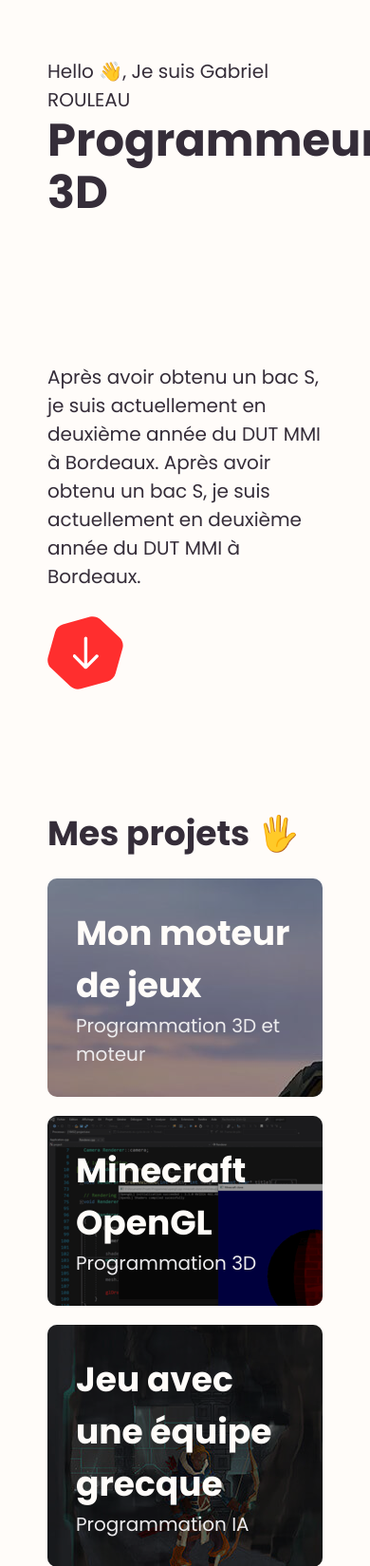
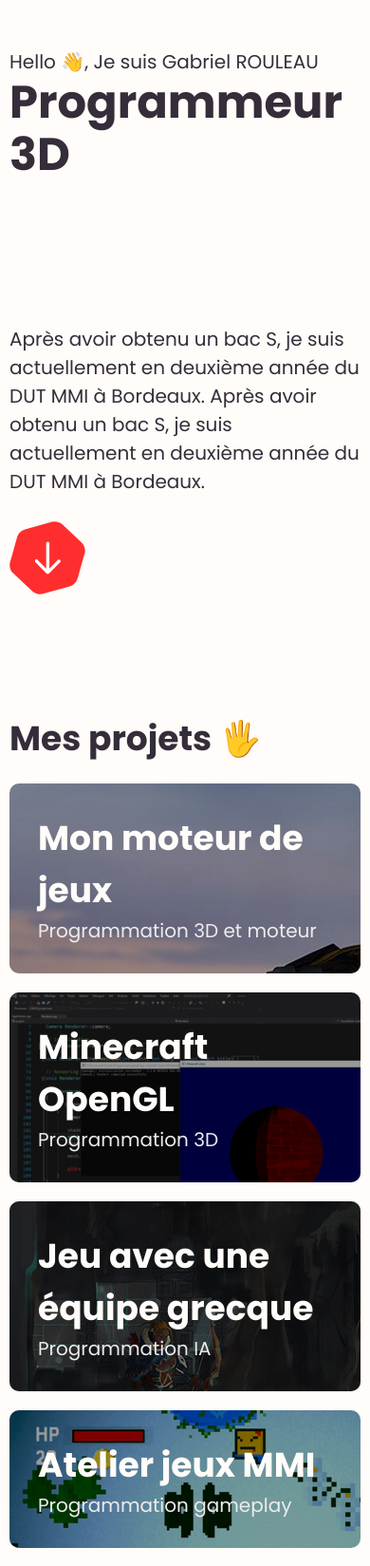
Before and after one commit to ckyre/portfolio, a PHP site: page / in a window 390 px wide; the page is wider, and only the part inside the window is pictured. Shown: the top 1649 px of that part at 95% size. Run offline with PHP 8.4, Linux system fonts and the light colour scheme.

Commit message:
Small phones responsive

```diff
--- a/style.css
+++ b/style.css
@@ -303,6 +303,15 @@ p .desc {
   body {
     margin: 60px 50px;
   }
+}
+
+@media (max-aspect-ratio: 2.5 / 2) and (max-aspect-ratio: 3 / 4) {
+  body {
+    margin: 50px 10px;
+  }
+}
+
+@media (max-aspect-ratio: 2.5 / 2) {
   .left {
     position: static;
     width: 100%;
--- a/style.scss
+++ b/style.scss
@@ -266,6 +266,10 @@ p {
 @media (max-aspect-ratio: 2.5 / 2) {
     body {
         margin: 60px 50px;
+
+        @media (max-aspect-ratio: 3 / 4) {
+            margin: 50px 10px;
+        }
     }
 
     .left {
```
